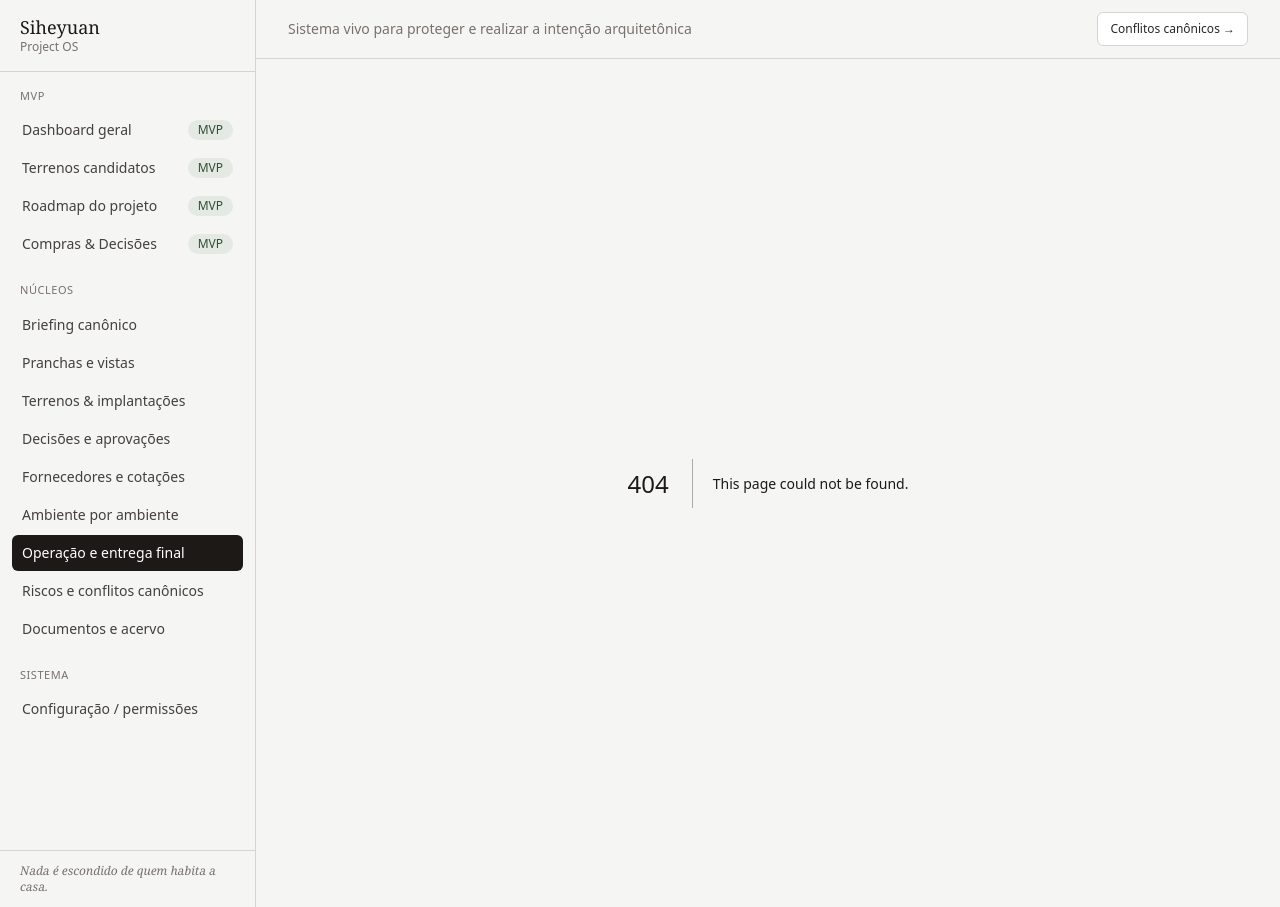
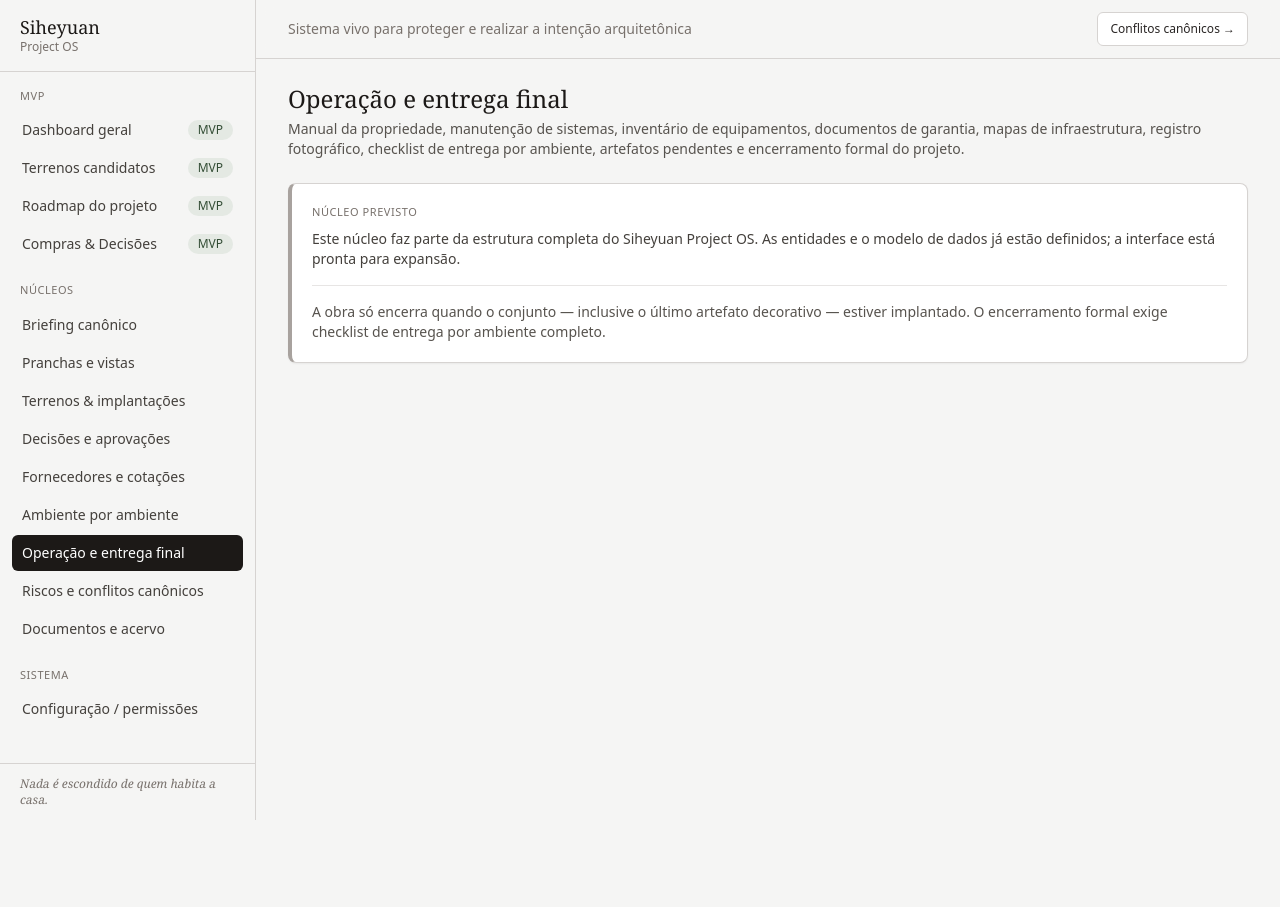
Before and after one commit to talles-dt/siheyuan-project-os, a Next.js app: page /operacao in a window 1280 px wide. Before the commit this address had no page. After the commit the page ends 820 px from the top, so only its background shows below. Built offline with nearby package versions, Linux system fonts and the light colour scheme.

Commit message:
Add src/app/operacao/page.tsx

```diff
--- /dev/null
+++ b/src/app/operacao/page.tsx
@@ -0,0 +1,15 @@
+import { NucleoPlaceholder } from "@/components/NucleoPlaceholder";
+
+export default function Page() {
+  return (
+    <NucleoPlaceholder
+      title="Operação e entrega final"
+      subtitle="Manual da propriedade, manutenção de sistemas, inventário de equipamentos, documentos de garantia, mapas de infraestrutura, registro fotográfico, checklist de entrega por ambiente, artefatos pendentes e encerramento formal do projeto."
+    >
+      <p className="text-sm text-mineral-500">
+        A obra só encerra quando o conjunto — inclusive o último artefato decorativo — estiver implantado. O
+        encerramento formal exige checklist de entrega por ambiente completo.
+      </p>
+    </NucleoPlaceholder>
+  );
+}
```
